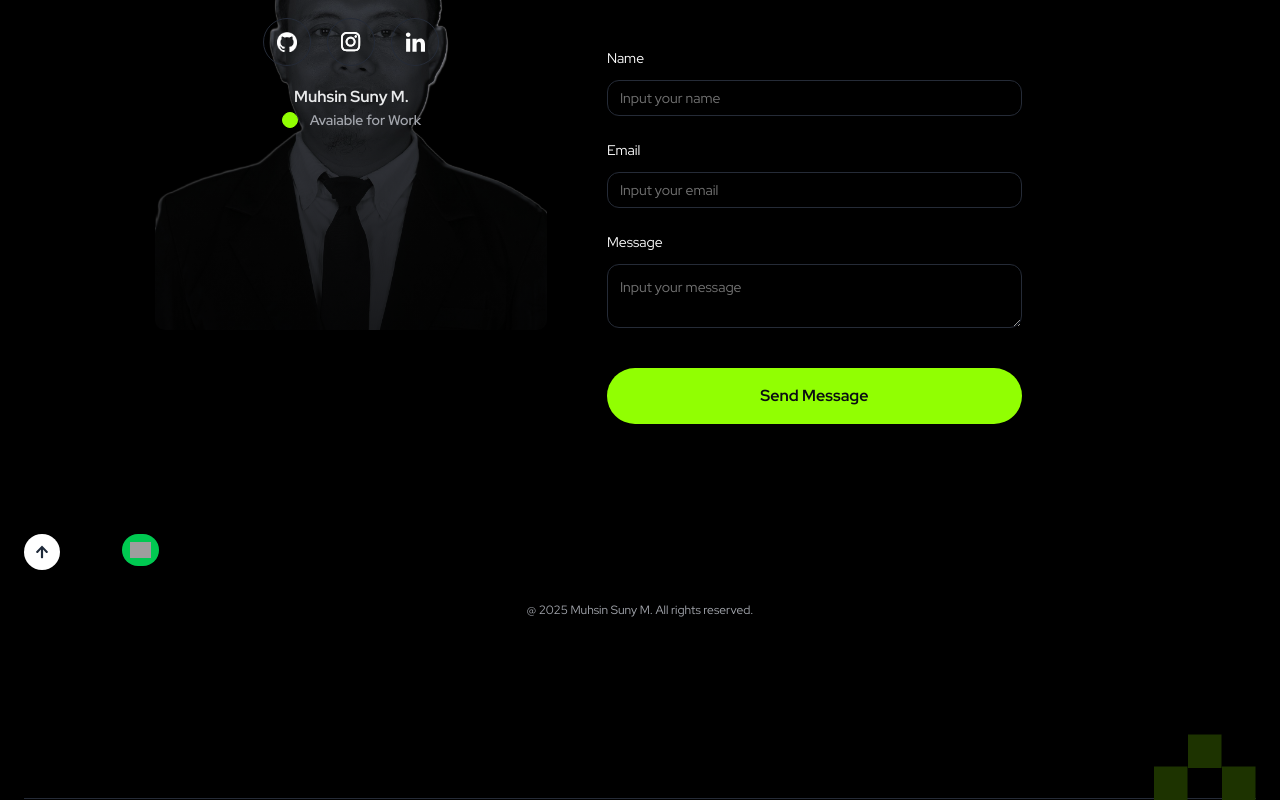
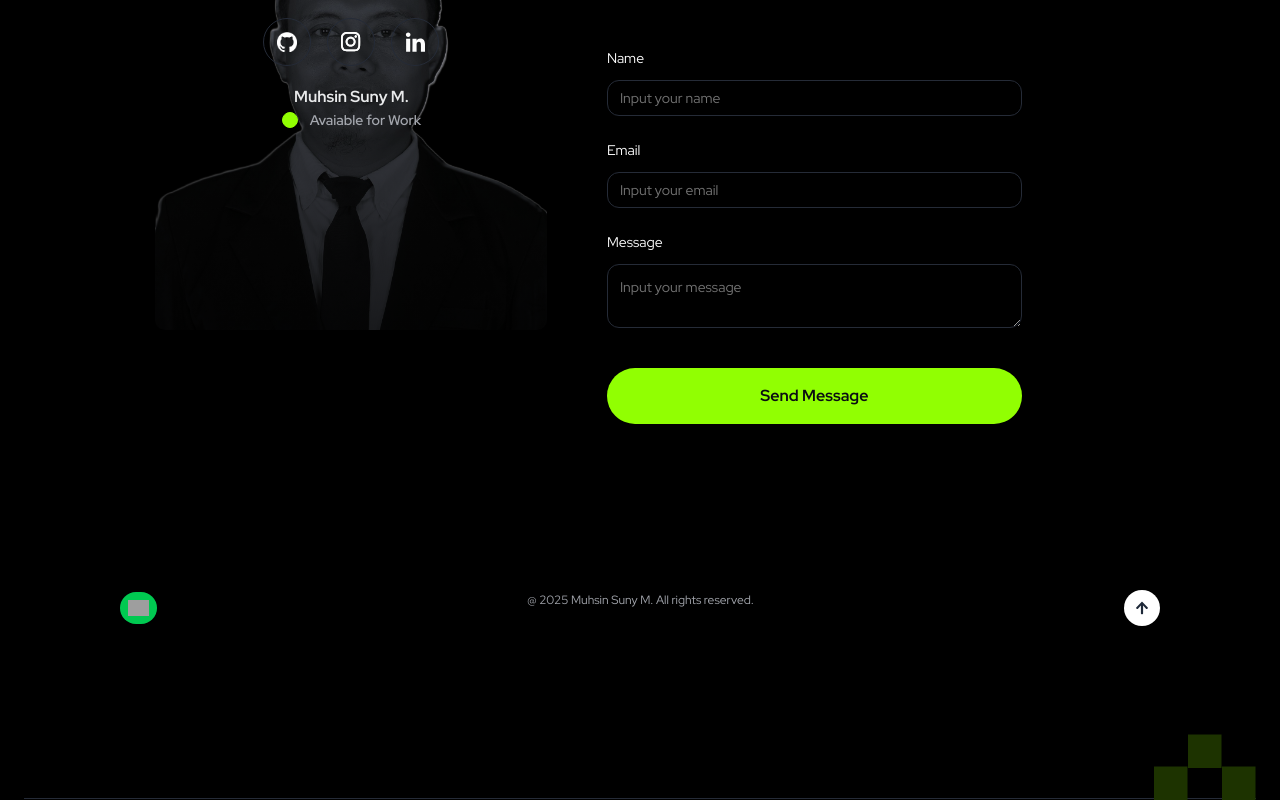
Before and after one commit to muhsinsuny/porto-suny, a Next.js app: page / in a window 1280 px wide. Shown: the part 8726-9526 px from the top of the page. Built offline with nearby package versions, Linux system fonts and the light colour scheme; grey boxes are pictures that could not be loaded; a web font is replaced by a local one.

Commit message:
fix: update FloatingWhatsApp component and integrate it into Footer for improved user interaction; adjust styles and hover effects

```diff
--- a/src/app/page.tsx
+++ b/src/app/page.tsx
@@ -2,7 +2,7 @@ import AboutMe from '@/home/partials/aboutme';
 import ContactSection from '@/home/partials/contactSection';
 import ExperienceTimeline from '@/home/partials/ExperienceTimeLine';
 import { FAQSection } from '@/home/partials/faq';
-import FloatingWhatsApp from '@/home/partials/FloatingWhatsApp';
+// import FloatingWhatsApp from '@/home/partials/FloatingWhatsApp';
 import Footer from '@/home/partials/footer';
 import { Hero } from '@/home/partials/hero';
 import Navbar from '@/home/partials/navbar';
@@ -27,7 +27,7 @@ const Home = () => {
       <FAQSection />
       <ContactSection />
       <Footer />
-      <FloatingWhatsApp />
+      {/* <FloatingWhatsApp /> */}
     </div>
   );
 };
--- a/src/home/partials/FloatingWhatsApp.tsx
+++ b/src/home/partials/FloatingWhatsApp.tsx
@@ -12,12 +12,12 @@ export default function FloatingWhatsApp() {
 
   return (
     <div
-      className='custom-container relative bottom-25 left-0 z-50 flex w-fit -translate-x-33 items-center justify-start space-x-2 overflow-hidden md:bottom-26 md:-left-1/2 md:translate-x-35 md:px-24'
+      className='custom-container relative bottom-25 left-0 z-50 flex h-21 w-fit -translate-x-33 items-center justify-start space-x-2 overflow-hidden md:bottom-26 md:-left-1/2 md:translate-x-35 md:px-24'
       onMouseEnter={() => setHovered(true)}
       onMouseLeave={() => setHovered(false)}
     >
       {hovered && (
-        <span className='not-odd:animate-fade-in hidden rounded-lg bg-green-600 px-3 py-1 text-white shadow-lg md:block'>
+        <span className='odd:animate-fade-out hidden rounded-lg bg-green-600 px-3 py-1 text-white shadow-lg md:block'>
           Chat via WhatsApp
         </span>
       )}
--- a/src/home/partials/footer.tsx
+++ b/src/home/partials/footer.tsx
@@ -1,20 +1,53 @@
 'use client';
+import Image from 'next/image';
 import React from 'react';
+import { useState } from 'react';
 import { FaArrowUp } from 'react-icons/fa';
 
 function Footer() {
+  const [hovered, setHovered] = useState(false);
+  const phoneNumber = '6281919872015';
+  const defaultMessage = 'Halo! Saya tertarik dengan portofolio Anda.';
+  const whatsappLink = `https://wa.me/${phoneNumber}?text=${encodeURIComponent(defaultMessage)}`;
+
   return (
-    <div className='custom-container flex-between overflow-hiddenflex relative flex-row text-center md:mt-10 md:items-center md:justify-center md:px-24'>
+    <>
+      <div className='custom-container flex h-25 w-full flex-row items-center justify-between py-6 md:px-24'>
+        <div
+          className='flex w-fit flex-row items-center space-x-2'
+          onMouseEnter={() => setHovered(true)}
+          onMouseLeave={() => setHovered(false)}
+        >
+          {hovered && (
+            <span className='odd:animate-fade-out hidden rounded-lg bg-green-600 px-3 py-1 text-white shadow-lg md:block'>
+              Chat via WhatsApp
+            </span>
+          )}
+          <a
+            href={whatsappLink}
+            target='_blank'
+            rel='noopener noreferrer'
+            className='transform rounded-full bg-green-500 p-2 text-white shadow-lg transition hover:scale-130 hover:bg-green-600 md:block'
+          >
+            <Image
+              src='https://img.icons8.com/color/48/000000/whatsapp--v1.png'
+              alt='WhatsApp Icon'
+              width={21}
+              height={21}
+            />
+          </a>
+        </div>
+        <h3 className='text-xs-regular h-10 text-neutral-400'>
+          @ 2025 Muhsin Suny M. All rights reserved.
+        </h3>
         <a
           href='#hero'
-        className='hover:bg-primary-200 absolute -top-15 left-0 inline-flex h-9 w-9 items-center justify-center rounded-full bg-white text-gray-800 transition md:-top-16'
+          className='hover:bg-primary-200 inline-flex h-9 w-9 items-center justify-center rounded-full bg-white text-gray-800 transition'
         >
           <FaArrowUp />
         </a>
-      <h3 className='text-xs-regular h-10 w-full text-neutral-400'>
-        @ 2025 Muhsin Suny M. All rights reserved.
-      </h3>
       </div>
+    </>
   );
 }
 
```
Lines whose indentation alone changed are shown as unchanged.
